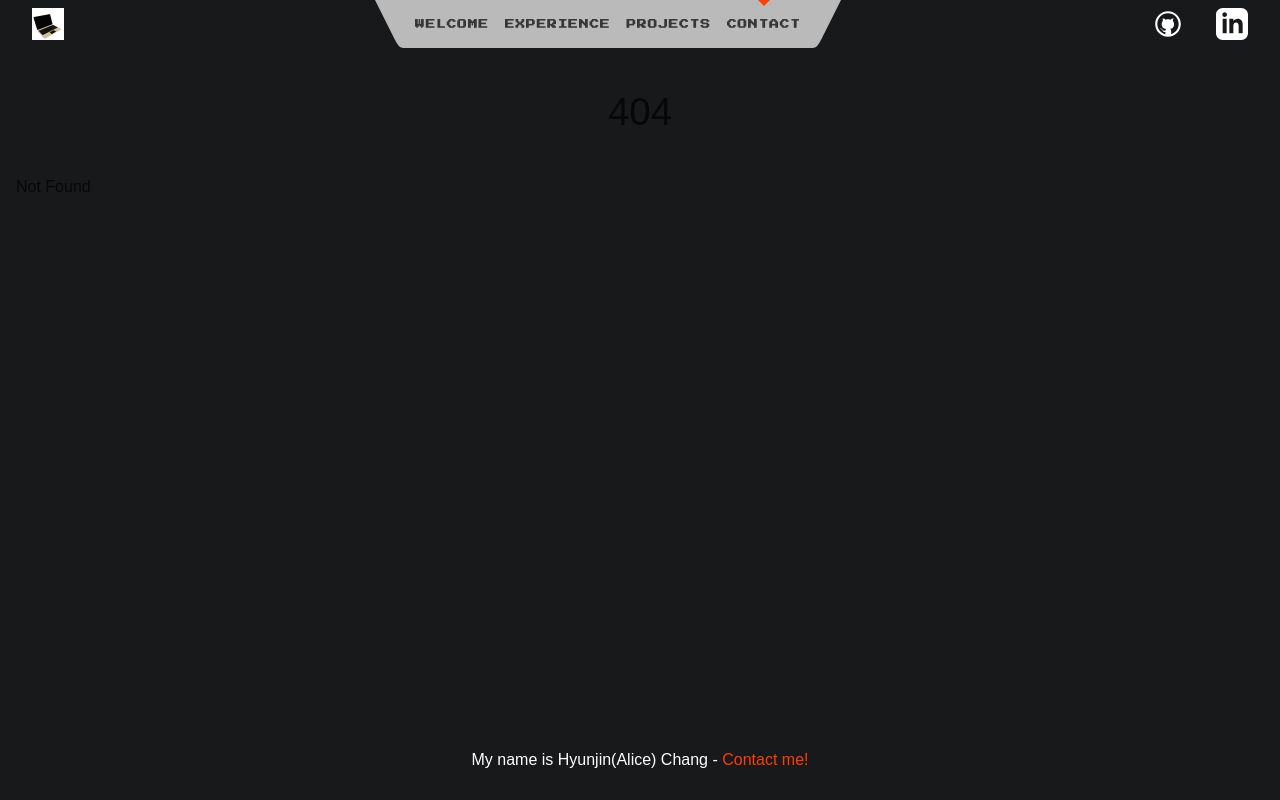
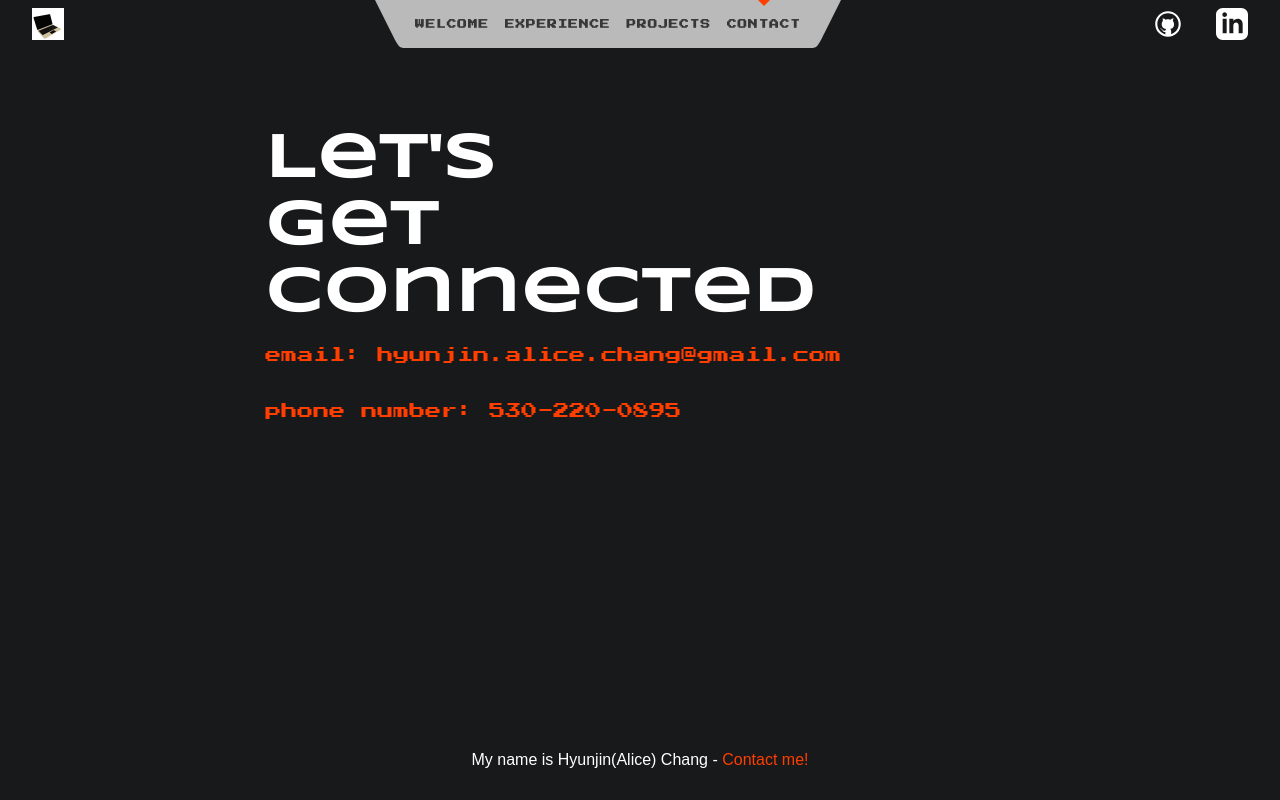
Before and after one commit to chj2788/svelte-portfolio, a SvelteKit app: page /contact in a window 1280 px wide. Before the commit this address had no page. Built offline with nearby package versions, Linux system fonts and the light colour scheme.

Commit message:
implement contact page

```diff
--- /dev/null
+++ b/src/routes/contact/+page.svelte
@@ -0,0 +1,44 @@
+<svelte:head>
+	<title>About</title>
+	<meta name="description" content="Welcome page" />
+	<link rel="preconnect" href="https://fonts.googleapis.com">
+	<link rel="preconnect" href="https://fonts.gstatic.com">
+	<link href="https://fonts.googleapis.com/css2?family=Inter:wght@400;500;600&family=Montserrat:ital,wght@0,400;0,700;1,700&family=Oswald&family=Syncopate:wght@700&display=swap" rel="stylesheet">
+	<link href="https://fonts.googleapis.com/css2?family=Press+Start+2P&display=swap" rel="stylesheet">
+</svelte:head>
+
+<script lang="ts">
+
+</script>
+
+<div class="about-wrapper">
+	<div class="text-column">
+		<div class="intro-text">Let's get connected</div>
+		<p class="description">
+			<a href="mailto:hyunjin.alice.chang@gmail.com">email: hyunjin.alice.chang@gmail.com</a>
+		</p>
+		<p class="description"><a href="tel:+5302200895">phone number: 530-220-0895</a></p>
+	</div>
+</div>
+
+
+<style>
+	.intro-text {
+		font-size: 4em;
+		color: white;
+		font-family: 'Syncopate', sans-serif;
+		width: 50%
+	}
+
+	.about-wrapper {
+		display: flex;
+		flex-direction: row;
+		width:100%;
+		margin: 5% 0;
+	}
+
+	.description {
+		font-family: 'Press Start 2P', cursive;
+		color: lightgrey;
+	}
+</style>
--- /dev/null
+++ b/src/routes/contact/+page.ts
@@ -0,0 +1,9 @@
+import { dev } from '$app/environment';
+
+// we don't need any JS on this page, though we'll load
+// it in dev so that we get hot module replacement
+export const csr = dev;
+
+// since there's no dynamic data here, we can prerender
+// it so that it gets served as a static asset in production
+export const prerender = true;
```
